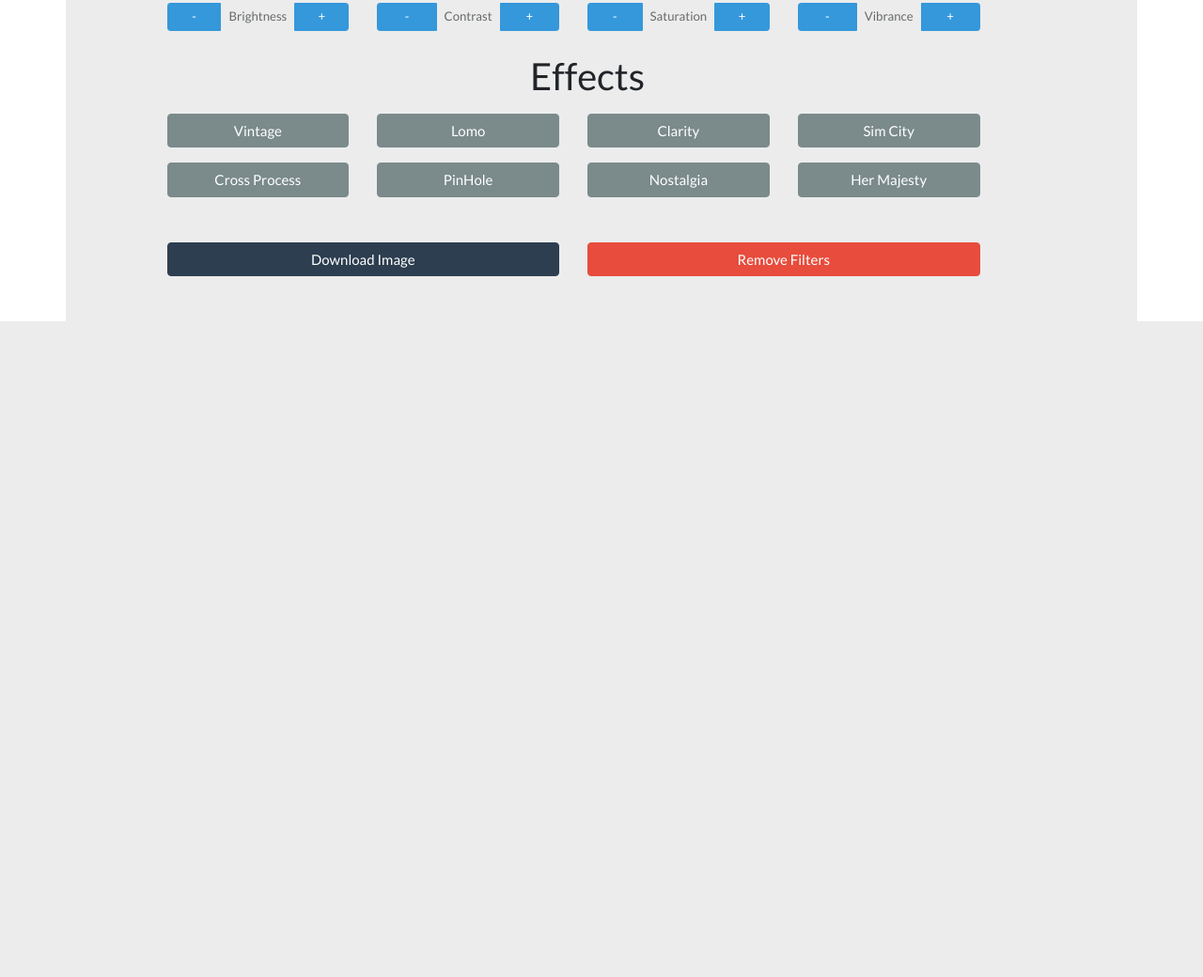
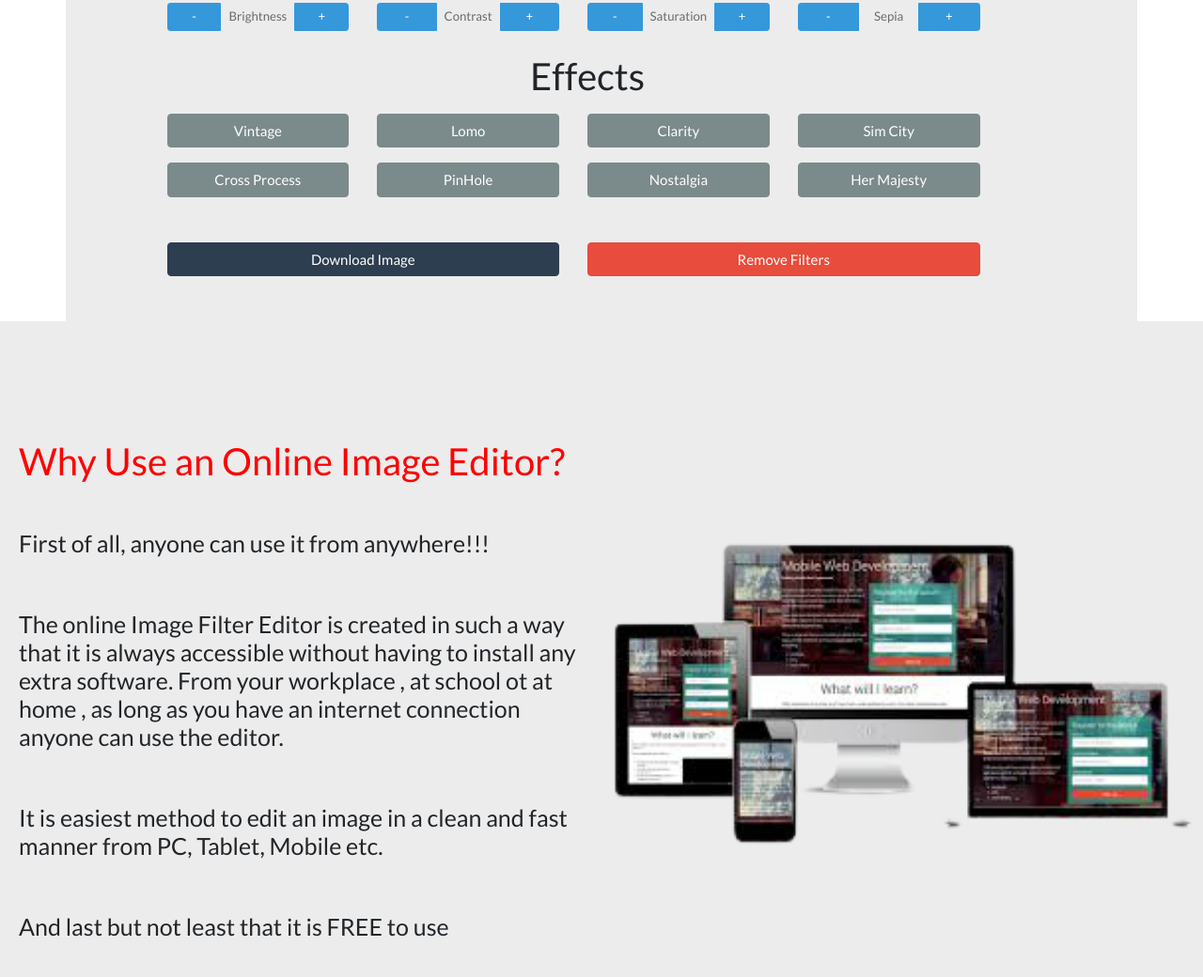
Before and after one commit to ash12-coder/ImageEditor, a plain HTML site: page ImageFilter.html in a window 1280 px wide. Shown: the part 736-1776 px from the top of the page at 94% size. Before the commit the page ends 1078 px from the top, so only its background shows below. Drawn offline with nearby package versions, Linux system fonts and the light colour scheme.

Commit message:
first commit

```diff
--- a/ImageFilter.css
+++ b/ImageFilter.css
@@ -3,7 +3,50 @@
     width: 100%;
     background: #ececec;
 }
-
+body{
+    height: 100%;
+    width: 100%;
+}
+body::-webkit-scrollbar{
+    width: 1px;
+}
 .btn-disable{
     color:#fff im !important;
 }
+.container2{
+    height: 100vh;
+    width: 100%;
+    display: flex;
+    flex-direction: row;
+    justify-content:space-around;
+    align-items: center;
+}
+.container2 .container21 h1{
+    color:red;
+    font-size: 40px;
+    padding:20px;
+}
+.container2 .container21 .p1{
+    font-size: 25px;
+    padding:20px;
+    line-height: 30px;
+    font-weight:500;
+}
+.container2 .container21 .p2{
+    font-size: 25px;
+    padding:20px;
+    line-height: 30px;
+    font-weight:500;
+}
+.container2 .container21 .p3{
+    font-size: 25px;
+    padding:20px;
+    line-height: 30px;
+    font-weight:500;
+}
+.container2 .container21 .p4{
+    font-size: 25px;
+    padding:20px;
+    line-height: 30px;
+    font-weight:500;
+}
--- a/ImageFilter.html
+++ b/ImageFilter.html
@@ -52,18 +52,15 @@
                             <button class="filter-btn saturation-add btn btn-info">+</button>
                         </div>
                     </div>
-
                     <div class="col-md-3">
                         <div class="btn-group btn-group-sm">
-                            <button class="filter-btn vibrance-remove btn btn-info">-</button>
-                            <button class="btn btn-secoundry btn-disabled" disabled>Vibrance</button>
-                            <button class="filter-btn vibrance-add btn btn-info">+</button>
+                            <button class="filter-btn sepia-remove btn btn-info">-</button>
+                            <button class="btn btn-secoundry btn-disabled" disabled>Sepia</button>
+                            <button class="filter-btn sepia-add btn btn-info">+</button>
                         </div>
                     </div>
                 </div>
-
                 <h2 class="text-center my-3">Effects</h2>
-
                 <div class="row mb-3">
                     <div class="col-md-3">
                         <button class="filter-btn vintage-add btn btn-dark btn-block">Vintage</button>
@@ -111,6 +108,18 @@
         </div>
     </div>
 
+    <div class="container2">
+        <div class="container21">
+            <h1>Why Use an Online Image Editor?</h1>
+            <p class="p1">First of all, anyone can use it from anywhere!!!</p>
+            <p class="p2">The online Image Filter Editor is created in such a way that it is always accessible without having to install any extra software. From your workplace , at school ot at home ,  as long as you have an internet connection anyone can use the editor.</p>
+            <p class="p3">It is easiest method to edit an image in a clean and fast manner from PC, Tablet, Mobile etc.</p>
+            <p class="p4">And last but not least that it is FREE to use</p>
+        </div>
+        <div class="container22">
+            <img src="alldevice-removebg-preview.png" alt="device">
+    </div>
+
      <script src="https://cdnjs.cloudflare.com/ajax/libs/camanjs/4.1.2/caman.full.min.js"></script>
      <script src="ImageFilter.js"></script>
 </body>
--- a/ImageFilter.js
+++ b/ImageFilter.js
@@ -34,14 +34,6 @@ document.addEventListener('click', (e) =>{
             Caman("#canvas", img, function(){
                 this.saturation(-5).render();
             });
-        }else if(e.target.classList.contains('vibrance-remove')){
-            Caman("#canvas", img, function(){
-                this.vibrance(5).render();
-            });
-        }else if(e.target.classList.contains('vibrance-remove')){
-            Caman("#canvas", img, function(){
-                this.vibrance(-5).render();
-            });
         }else if(e.target.classList.contains('vintage-add')){
             Caman("#canvas", img, function(){
                 this.vintage().render();
@@ -73,6 +65,14 @@ document.addEventListener('click', (e) =>{
         }else if(e.target.classList.contains('hermajesty-add')){
             Caman("#canvas", img, function(){
                 this.hermajesty().render();
+            });
+        }else if(e.target.classList.contains('sepia-add')){
+            Caman("#canvas", img, function(){
+                this.sepia(10).render();
+            });
+        }else if(e.target.classList.contains('sepia-remove')){
+            Caman("#canvas", img, function(){
+                this.sepia(-10).render();
             });
         }
     }
```
Also changed, not shown: alldevice-removebg-preview.png (added).
